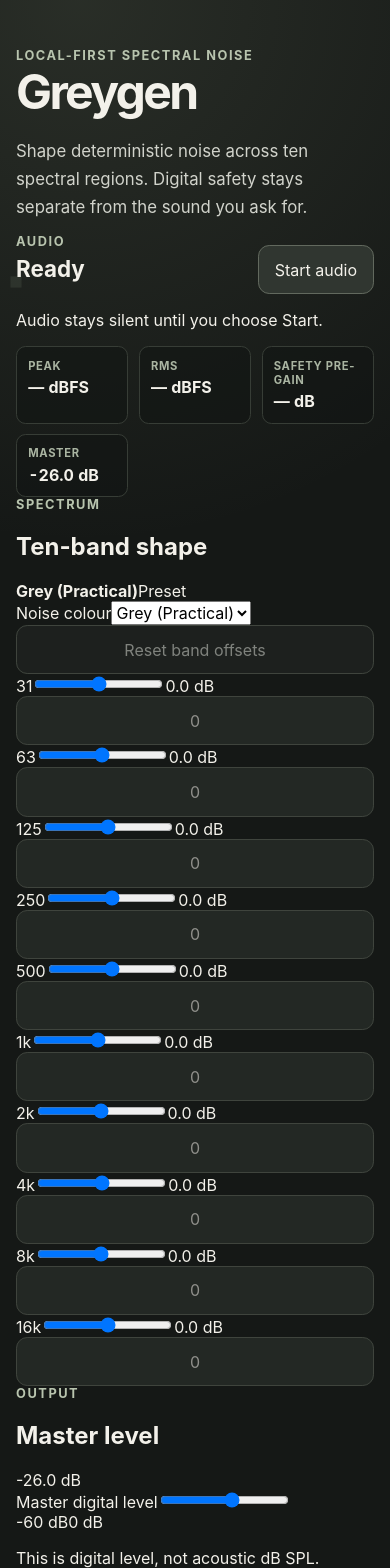
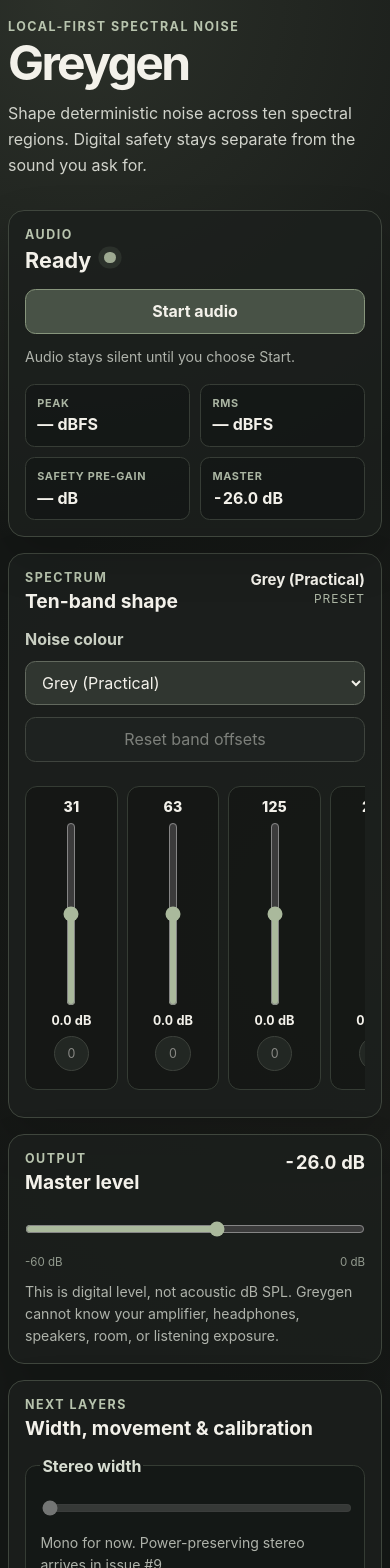
Before and after one commit to techrote/greygen, a React (Vite) app: page / in a window 390 px wide. Shown: the top 1568 px of the page. Built offline with nearby package versions, Linux system fonts and the light colour scheme.

Commit message:
feat: style responsive primary generator UI

```diff
--- a/src/styles/base.css
+++ b/src/styles/base.css
@@ -18,9 +18,14 @@
   min-height: 100vh;
   background:
     radial-gradient(
-      circle at 20% 0%,
-      rgba(147, 160, 130, 0.16),
+      circle at 18% 0%,
+      rgba(147, 160, 130, 0.18),
       transparent 34rem
+    ),
+    radial-gradient(
+      circle at 90% 45%,
+      rgba(115, 97, 78, 0.09),
+      transparent 30rem
     ),
     #151816;
 }
@@ -33,70 +38,116 @@
 }
 
 button:focus-visible,
+input:focus-visible,
+select:focus-visible,
+[tabindex]:focus-visible,
 a:focus-visible {
-  outline: 3px solid currentColor;
+  outline: 3px solid #d8e4c9;
   outline-offset: 3px;
 }
 
 .app-shell {
-  width: min(48rem, calc(100% - 2rem));
+  width: min(72rem, calc(100% - 2rem));
   margin: 0 auto;
-  padding: clamp(3rem, 10vw, 7rem) 0;
+  padding: clamp(2rem, 6vw, 4.5rem) 0 5rem;
 }
 
 .hero {
-  max-width: 42rem;
+  max-width: 60rem;
+}
+
+.compact-hero {
+  display: grid;
+  grid-template-columns: minmax(15rem, 0.8fr) minmax(18rem, 1.2fr);
+  align-items: end;
+  gap: clamp(1.5rem, 5vw, 4rem);
+  margin-bottom: 2rem;
 }
 
 .eyebrow,
 .label {
   margin: 0;
   color: #b8c4ae;
-  font-size: 0.8rem;
+  font-size: 0.78rem;
   font-weight: 700;
   letter-spacing: 0.12em;
   text-transform: uppercase;
 }
 
+h1,
+h2,
+h3,
+p {
+  overflow-wrap: break-word;
+}
+
 h1 {
   margin: 0.35rem 0 0;
-  font-size: clamp(3rem, 12vw, 6rem);
+  font-size: clamp(3rem, 9vw, 5.5rem);
   line-height: 0.95;
   letter-spacing: -0.055em;
 }
 
-.lede {
-  margin: 1.5rem 0 0;
-  color: #d1d3cb;
-  font-size: clamp(1.05rem, 3vw, 1.25rem);
-  line-height: 1.65;
+h2 {
+  margin: 0.25rem 0 0;
+  font-size: clamp(1.2rem, 3vw, 1.6rem);
 }
 
-.status-card {
-  margin-top: 3rem;
-  padding: clamp(1.25rem, 4vw, 1.75rem);
+h3 {
+  margin: 0;
+  font-size: 1rem;
+}
+
+.lede {
+  margin: 0;
+  color: #d1d3cb;
+  font-size: clamp(1rem, 2.5vw, 1.2rem);
+  line-height: 1.6;
+}
+
+.transport-card,
+.generator-card,
+.output-card,
+.future-card {
+  margin-top: 1rem;
+  padding: clamp(1rem, 3vw, 1.5rem);
   border: 1px solid #3f463d;
   border-radius: 1rem;
-  background: rgba(28, 32, 29, 0.82);
-  box-shadow: 0 1.5rem 4rem rgba(0, 0, 0, 0.22);
+  background: rgba(28, 32, 29, 0.84);
+  box-shadow: 0 1.25rem 3rem rgba(0, 0, 0, 0.16);
 }
 
-.status-row {
+.transport-card {
+  position: relative;
+  z-index: 2;
+}
+
+.status-row,
+.section-heading-row,
+.status-title-row {
   display: flex;
   align-items: center;
+}
+
+.status-row,
+.section-heading-row {
   justify-content: space-between;
   gap: 1rem;
 }
 
+.status-title-row {
+  gap: 0.8rem;
+}
+
 .status-value {
-  margin: 0.35rem 0 0;
-  font-size: 1.4rem;
-  font-weight: 700;
+  margin: 0.3rem 0 0;
+  font-size: 1.35rem;
+  font-weight: 750;
 }
 
 .status-dot {
-  width: 0.75rem;
-  height: 0.75rem;
+  width: 0.72rem;
+  height: 0.72rem;
   border-radius: 50%;
   background: #9eaa92;
   box-shadow: 0 0 0 0.35rem rgba(158, 170, 146, 0.12);
@@ -122,19 +173,42 @@
   margin-top: 1.5rem;
 }
 
-button {
-  width: 100%;
-  margin: 0;
-  padding: 0.85rem 1rem;
+.compact-actions {
+  grid-template-columns: repeat(2, minmax(0, auto));
+  justify-content: end;
+  margin-top: 0;
+}
+
+button,
+select {
+  min-height: 2.75rem;
   border: 1px solid #62695e;
-  border-radius: 0.7rem;
+  border-radius: 0.65rem;
   color: #f3f1ea;
   background: #303630;
+}
+
+button {
+  margin: 0;
+  padding: 0.72rem 1rem;
   cursor: pointer;
 }
 
-button:hover:not(:disabled) {
+select {
+  width: 100%;
+  padding: 0.55rem 2.2rem 0.55rem 0.75rem;
+}
+
+button:hover:not(:disabled),
+select:hover:not(:disabled) {
   background: #3a4239;
+}
+
+button.primary-action {
+  min-width: 9.5rem;
+  border-color: #87957c;
+  background: #485246;
+  font-weight: 750;
 }
 
 button.secondary-action {
@@ -142,21 +216,43 @@
   background: #242825;
 }
 
-button:disabled {
+button:disabled,
+select:disabled,
+input:disabled {
   cursor: not-allowed;
-  opacity: 0.55;
+  opacity: 0.52;
 }
 
-.scaffold-note {
-  margin: 0.85rem 0 0;
+.status-note,
+.runtime-note,
+.future-grid p {
+  margin: 0.75rem 0 0;
   color: #afb3ab;
-  font-size: 0.9rem;
+  font-size: 0.88rem;
   line-height: 1.55;
+}
+
+.control-error,
+.runtime-note {
+  padding: 0.7rem 0.8rem;
+  border-radius: 0.6rem;
+}
+
+.control-error {
+  margin: 0.8rem 0 0;
+  border: 1px solid rgba(214, 154, 143, 0.55);
+  color: #f0c3bb;
+  background: rgba(92, 46, 41, 0.28);
+}
+
+.runtime-note {
+  border: 1px solid rgba(216, 190, 130, 0.32);
+  background: rgba(90, 76, 42, 0.18);
 }
 
 .meter-strip {
   display: grid;
-  grid-template-columns: repeat(auto-fit, minmax(7rem, 1fr));
+  grid-template-columns: repeat(4, minmax(7rem, 1fr));
   gap: 0.65rem;
   margin: 1rem 0 0;
 }
@@ -169,16 +265,247 @@
   background: rgba(17, 20, 18, 0.56);
 }
 
+.meter-strip .guard-active {
+  border-color: rgba(216, 190, 130, 0.55);
+}
+
 .meter-strip dt {
   color: #aab5a2;
-  font-size: 0.7rem;
+  font-size: 0.68rem;
   font-weight: 700;
   letter-spacing: 0.06em;
   text-transform: uppercase;
 }
 
 .meter-strip dd {
-  margin: 0.3rem 0 0;
+  margin: 0.28rem 0 0;
   font-variant-numeric: tabular-nums;
+  font-weight: 750;
+}
+
+.preset-state {
+  display: grid;
+  justify-items: end;
+  gap: 0.15rem;
+  min-width: 8rem;
+}
+
+.preset-state strong {
+  font-size: 0.94rem;
+}
+
+.preset-state span {
+  color: #aeb8a6;
+  font-size: 0.75rem;
+  text-transform: uppercase;
+  letter-spacing: 0.08em;
+}
+
+.preset-row {
+  display: grid;
+  grid-template-columns: auto minmax(12rem, 18rem) auto;
+  align-items: center;
+  gap: 0.75rem;
+  margin-top: 1rem;
+}
+
+.preset-row > label {
+  color: #c8cec1;
   font-weight: 700;
 }
+
+.reset-all {
+  width: auto;
+}
+
+.band-scroll {
+  overflow-x: auto;
+  margin-top: 1.2rem;
+  padding: 0.3rem 0 0.7rem;
+  scrollbar-color: #687164 #252925;
+}
+
+.band-bank {
+  display: grid;
+  grid-template-columns: repeat(10, minmax(5.6rem, 1fr));
+  gap: 0.55rem;
+  min-width: 43rem;
+}
+
+.band-control {
+  display: grid;
+  grid-template-rows: auto 11.5rem auto auto auto;
+  justify-items: center;
+  gap: 0.45rem;
+  min-width: 0;
+  padding: 0.7rem 0.45rem;
+  border: 1px solid #353c34;
+  border-radius: 0.75rem;
+  background: rgba(15, 18, 16, 0.48);
+}
+
+.band-control[data-degraded="true"] {
+  border-style: dashed;
+  border-color: #7c7255;
+}
+
+.band-control > label {
+  font-size: 0.88rem;
+  font-weight: 800;
+  letter-spacing: 0.02em;
+}
+
+.vertical-range {
+  width: 2rem;
+  height: 11.5rem;
+  margin: 0;
+  writing-mode: vertical-lr;
+  direction: rtl;
+  accent-color: #aab99c;
+}
+
+.band-control output,
+.master-readout {
+  font-variant-numeric: tabular-nums;
+  font-weight: 750;
+}
+
+.band-control output {
+  min-width: 4.3rem;
+  text-align: center;
+  font-size: 0.8rem;
+}
+
+.band-reset {
+  width: 2.2rem;
+  min-height: 2.2rem;
+  padding: 0.2rem;
+  border-radius: 999px;
+  font-size: 0.78rem;
+}
+
+.band-mode-note {
+  color: #d8be82;
+  font-size: 0.7rem;
+  font-weight: 700;
+  line-height: 1.2;
+  text-align: center;
+}
+
+.master-readout {
+  font-size: 1.15rem;
+}
+
+.master-range {
+  width: 100%;
+  min-height: 2.75rem;
+  margin: 0.8rem 0 0;
+  accent-color: #aab99c;
+}
+
+.range-scale {
+  display: flex;
+  justify-content: space-between;
+  color: #929a8e;
+  font-size: 0.72rem;
+}
+
+.future-grid {
+  display: grid;
+  grid-template-columns: repeat(3, minmax(0, 1fr));
+  gap: 0.75rem;
+  margin-top: 1rem;
+}
+
+.future-grid fieldset,
+.calibration-placeholder {
+  min-width: 0;
+  margin: 0;
+  padding: 0.9rem;
+  border: 1px solid #353c34;
+  border-radius: 0.7rem;
+  background: rgba(15, 18, 16, 0.42);
+}
+
+.future-grid legend,
+.calibration-placeholder h3 {
+  color: #d7ddd1;
+  font-weight: 750;
+}
+
+.future-grid input,
+.future-grid select {
+  width: 100%;
+  margin-top: 0.65rem;
+}
+
+.calibration-placeholder button {
+  width: 100%;
+  margin-top: 0.7rem;
+}
+
+.sr-only {
+  position: absolute;
+  width: 1px;
+  height: 1px;
+  padding: 0;
+  margin: -1px;
+  overflow: hidden;
+  clip: rect(0, 0, 0, 0);
+  white-space: nowrap;
+  border: 0;
+}
+
+@media (max-width: 52rem) {
+  .compact-hero {
+    grid-template-columns: 1fr;
+    align-items: start;
+    gap: 1rem;
+  }
+
+  .meter-strip {
+    grid-template-columns: repeat(2, minmax(0, 1fr));
+  }
+
+  .future-grid {
+    grid-template-columns: 1fr;
+  }
+}
+
+@media (max-width: 38rem) {
+  .app-shell {
+    width: min(100% - 1rem, 72rem);
+    padding-top: 1.2rem;
+  }
+
+  .status-row,
+  .section-heading-row {
+    align-items: flex-start;
+  }
+
+  .status-row {
+    display: grid;
+    grid-template-columns: 1fr;
+  }
+
+  .compact-actions {
+    grid-template-columns: 1fr;
+    width: 100%;
+  }
+
+  button.primary-action {
+    width: 100%;
+  }
+
+  .preset-row {
+    grid-template-columns: 1fr;
+  }
+
+  .reset-all {
+    width: 100%;
+  }
+
+  .band-bank {
+    grid-template-columns: repeat(10, 5.8rem);
+  }
+}
```
